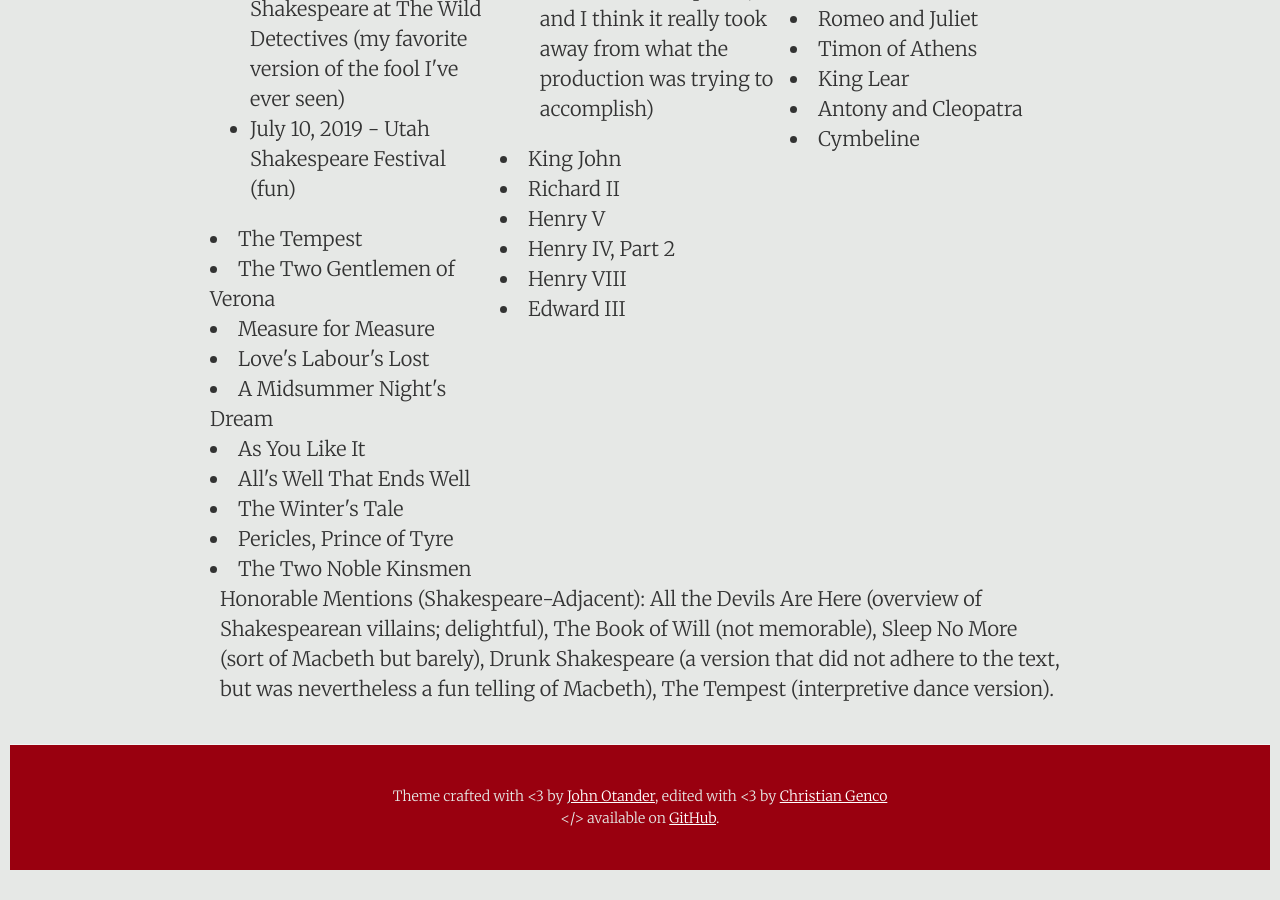
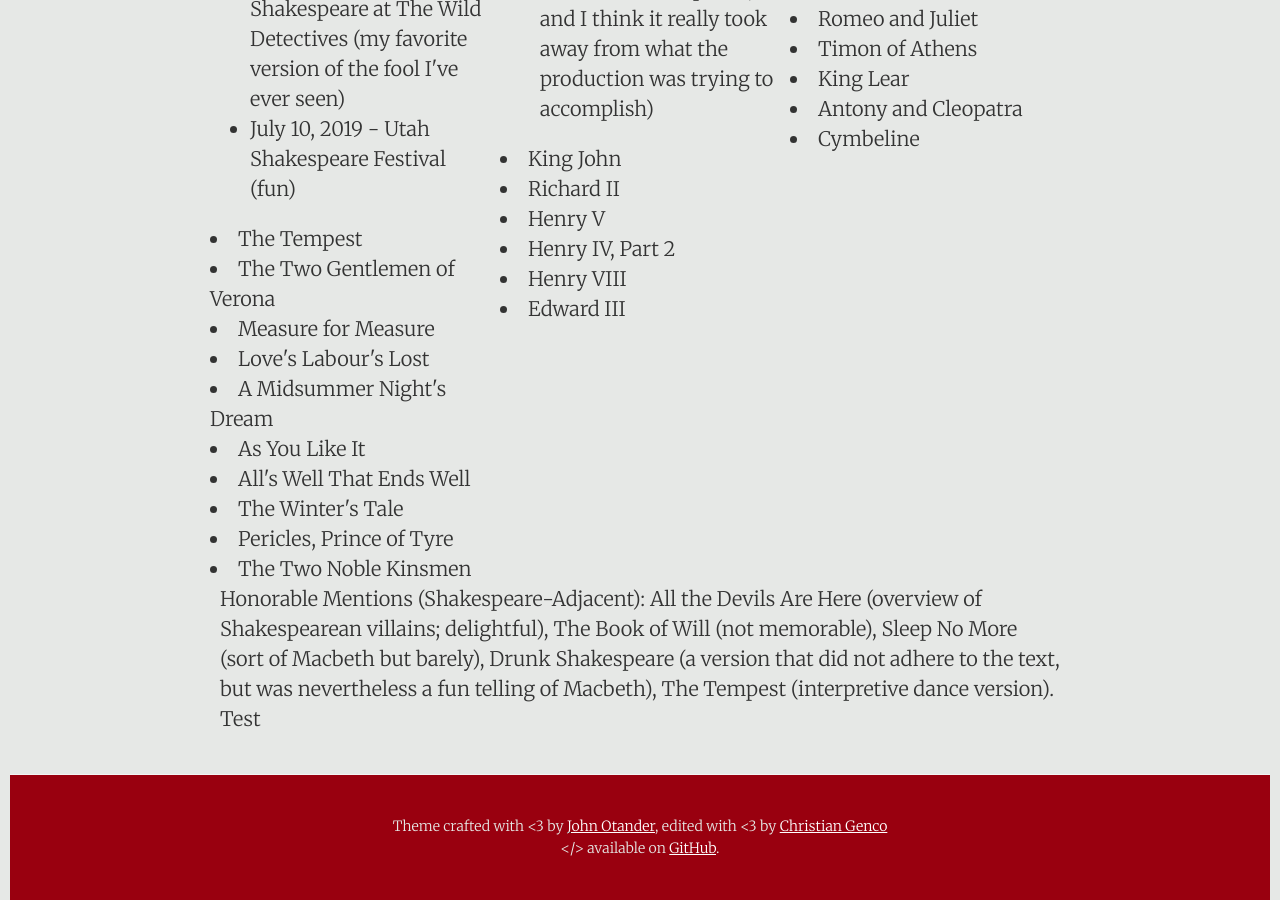
Before and after one commit to DestinyRoseMurphy/DestinyRoseMurphy.github.io, a Jekyll site: the page built from _posts/2024-02-20-Shakespeare.md, in a window 1280 px wide and 900 px high, scrolled down 1529 px. Built offline with Jekyll 4.4.1, drawn with Linux system fonts in a browser that asks for light colours; before the commit the page ends 2399 px from its top, so only the background shows below that.

Commit message:
Update 2024-02-20-Shakespeare.md

```diff
--- a/_posts/2024-02-20-Shakespeare.md
+++ b/_posts/2024-02-20-Shakespeare.md
@@ -130,4 +130,4 @@ I love Shakespeare. I read almost all the histories in college and fell in love,
   </div>
 </div>
 
-<p style="margin-top: 10;">Honorable Mentions (Shakespeare-Adjacent): All the Devils Are Here (overview of Shakespearean villains; delightful), The Book of Will (not memorable), Sleep No More (sort of Macbeth but barely), Drunk Shakespeare (a version that did not adhere to the text, but was nevertheless a fun telling of Macbeth), The Tempest (interpretive dance version).</p>
+<p style="margin-top: 10;">Honorable Mentions (Shakespeare-Adjacent): All the Devils Are Here (overview of Shakespearean villains; delightful), The Book of Will (not memorable), Sleep No More (sort of Macbeth but barely), Drunk Shakespeare (a version that did not adhere to the text, but was nevertheless a fun telling of Macbeth), The Tempest (interpretive dance version). Test</p>
```
